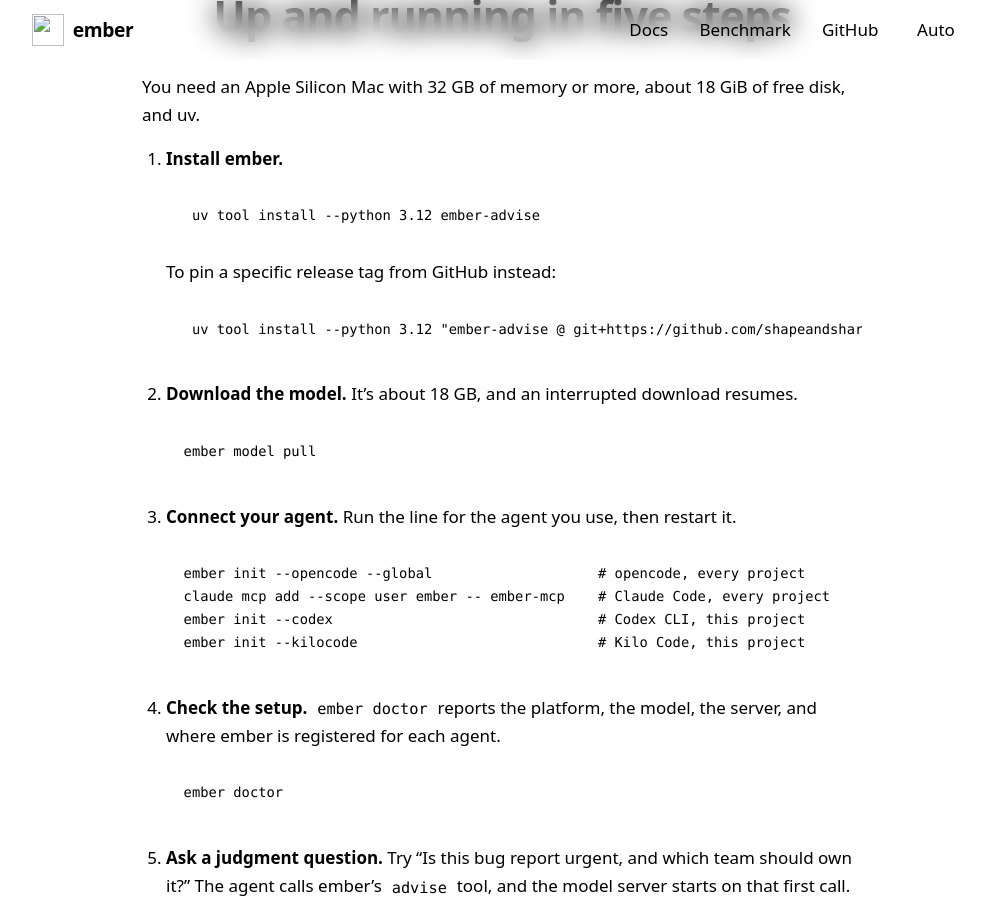
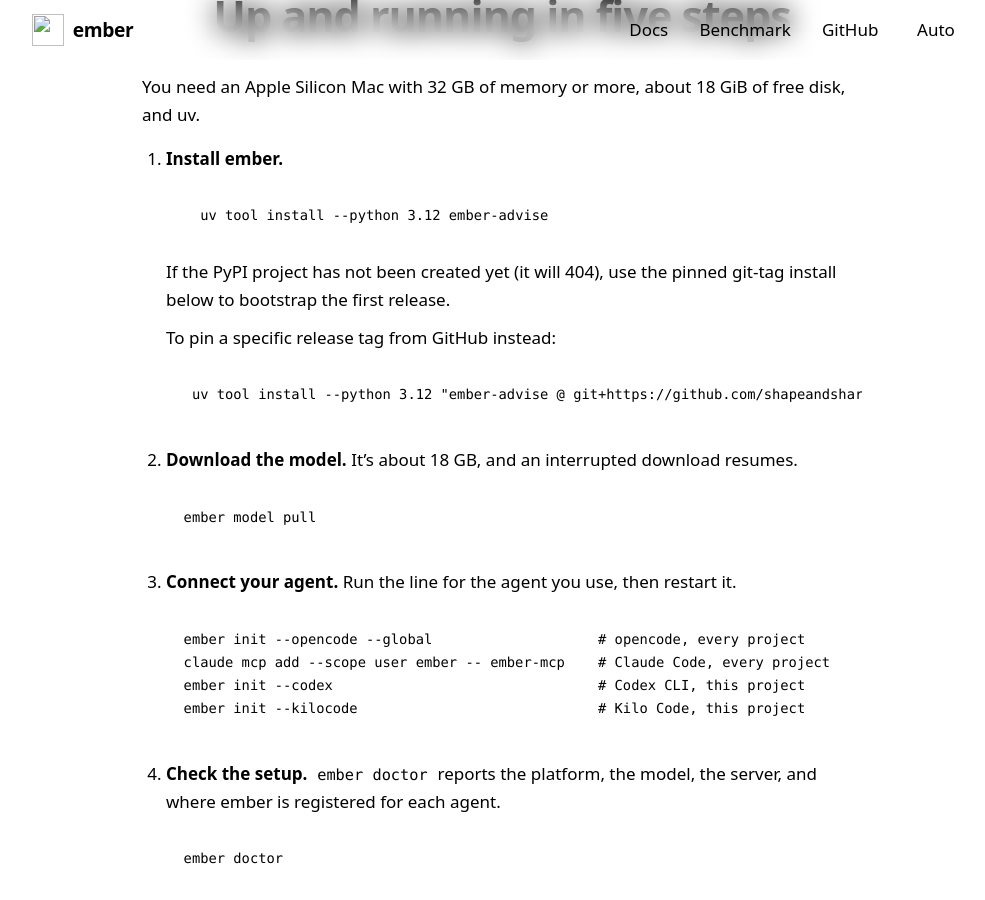
Before and after one commit to shapeandshare/ember, a Jekyll site: the page built from site/index.md, in a window 1280 px wide and 900 px high, scrolled down 5178 px. Shown: the whole window, without its empty margins (138-1123 px from the left). Built offline with Jekyll 4.4.1, drawn with Linux system fonts in a browser that asks for light colours.

Commit message:
docs: note PyPI bootstrap fallback (#90)

````diff
--- a/site/index.md
+++ b/site/index.md
@@ -264,11 +264,14 @@
 
 1. **Install ember.**
 
-   ```bash
-    uv tool install --python 3.12 ember-advise
-    ```
+    ```bash
+     uv tool install --python 3.12 ember-advise
+     ```
 
-    To pin a specific release tag from GitHub instead:
+     If the PyPI project has not been created yet (it will 404), use the pinned git-tag
+     install below to bootstrap the first release.
+
+     To pin a specific release tag from GitHub instead:
 
     ```bash
     uv tool install --python 3.12 "ember-advise @ git+https://github.com/shapeandshare/ember@v0.8.0"
````
Also changed, not shown: README.md.
